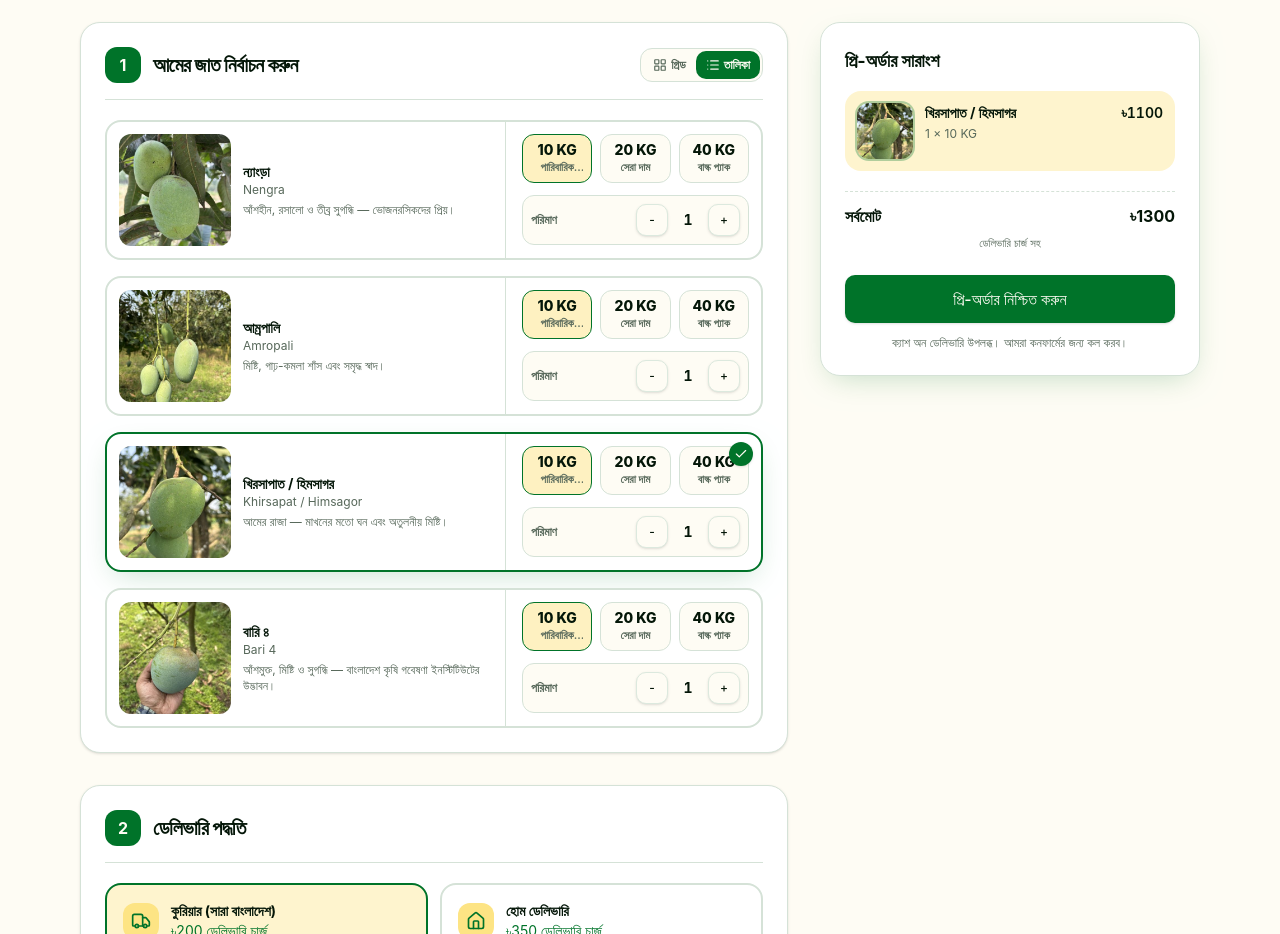
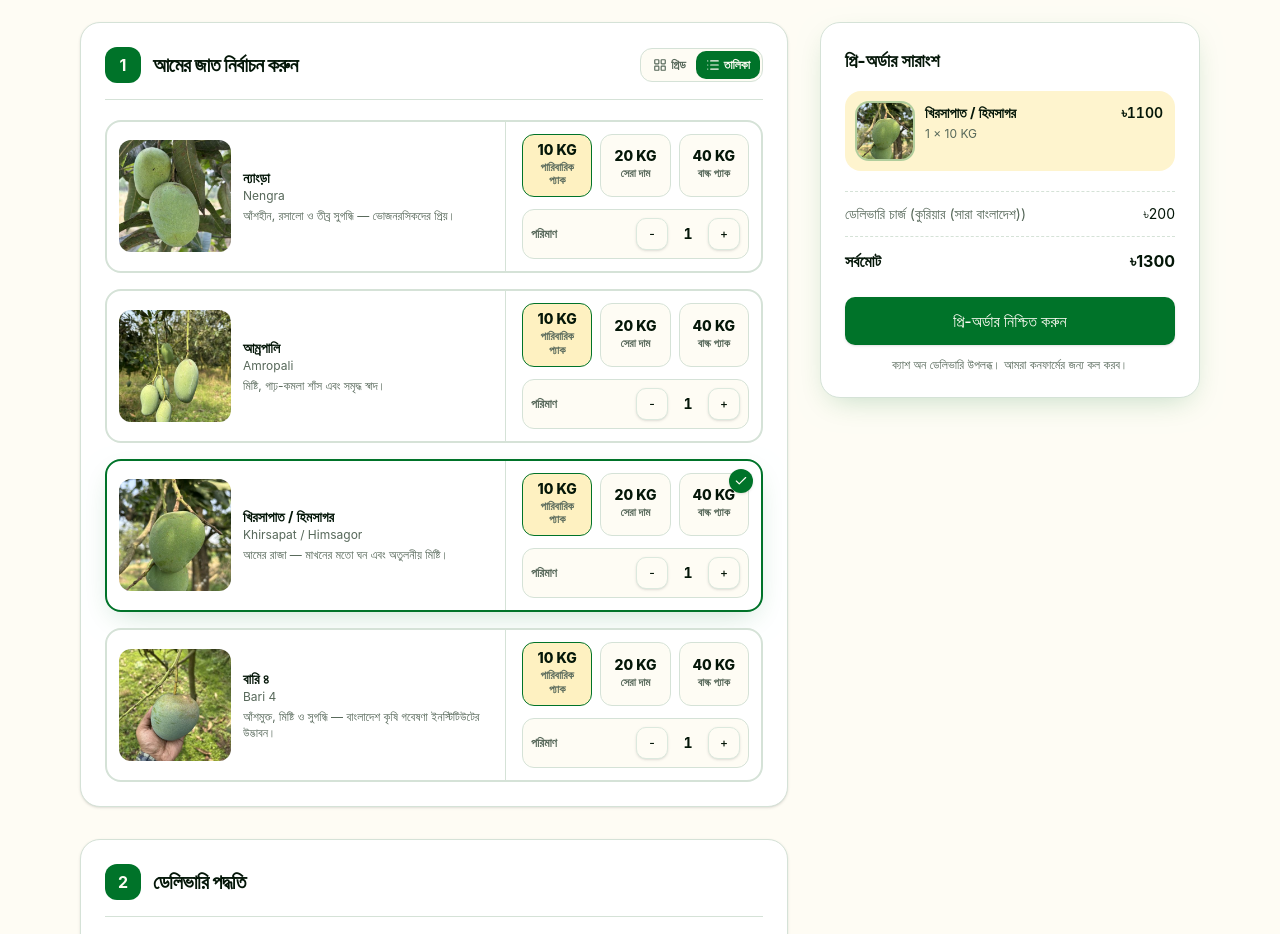
Before and after one commit to faisaliqbalpial/mango-mania-online-main, a React (Vite) app: page / in a window 1280 px wide. Shown: the part 780-1714 px from the top of the page. Built offline with nearby package versions, Linux system fonts and the light colour scheme.

Commit message:
Fix package label truncation.
Allow package sublabel to wrap and set a minimum height so Bengali/English labels don't cut off.

```diff
--- a/src/App.tsx
+++ b/src/App.tsx
@@ -97,7 +97,6 @@ mangoLine: (kg: string, p: number) => `আম (${kg}কেজি × ৳${p})`,
 qty: "পরিমাণ",
 deliveryCharge: "ডেলিভারি চার্জ",
 total: "সর্বমোট",
-totalHint: "ডেলিভারি চার্জ সহ",
 confirm: "প্রি-অর্ডার নিশ্চিত করুন",
 cod: "ক্যাশ অন ডেলিভারি উপলব্ধ। আমরা কনফার্মের জন্য কল করব।",
 feesTitle: "ডেলিভারি চার্জ",
@@ -172,7 +171,6 @@ mangoLine: (kg: string, p: number) => `Mango (${kg}kg × ৳${p})`,
 qty: "Quantity",
 deliveryCharge: "Delivery charge",
 total: "Total",
-totalHint: "Includes delivery",
 confirm: "Confirm Pre-Order",
 cod: "Cash on delivery available. We'll call to confirm.",
 feesTitle: "Delivery Charges",
@@ -295,6 +293,18 @@ useEffect(() => {
   let cancelled = false;
   const timeouts: ReturnType<typeof setTimeout>[] = [];
 
+  /** ms until the first “someone ordered” toast appears after load */
+  const FIRST_TOAST_MIN = 2000;
+  const FIRST_TOAST_MAX = 6500;
+
+  /** ms between hiding a toast and showing the next one */
+  const GAP_BEFORE_SHOW_MIN = 4500;
+  const GAP_BEFORE_SHOW_MAX = 15500;
+
+  /** ms each toast stays visible before fading */
+  const VISIBLE_MIN = 2100;
+  const VISIBLE_MAX = 4400;
+
   const after = (ms: number, fn: () => void) => {
     const id = setTimeout(() => {
       if (!cancelled) fn();
@@ -302,17 +312,19 @@ useEffect(() => {
     timeouts.push(id);
   };
 
+  const randBetween = (min: number, max: number) => min + Math.random() * (max - min);
+
   const cycle = () => {
-    after(4500 + Math.random() * 11000, () => {
+    after(randBetween(GAP_BEFORE_SHOW_MIN, GAP_BEFORE_SHOW_MAX), () => {
       setActivityToast({ id: Date.now(), text: randomSocialMessage(lang) });
-      after(2100 + Math.random() * 2300, () => {
+      after(randBetween(VISIBLE_MIN, VISIBLE_MAX), () => {
         setActivityToast(null);
         cycle();
       });
     });
   };
 
-  after(2000 + Math.random() * 4500, cycle);
+  after(randBetween(FIRST_TOAST_MIN, FIRST_TOAST_MAX), cycle);
 
   return () => {
     cancelled = true;
@@ -573,13 +585,15 @@ setVarietyLines((prev) => ({
 }))
 }
 className={cn(
-"rounded-lg border px-2 py-2 text-center text-xs font-semibold transition",
+"rounded-lg border px-2 py-2 text-center text-xs font-semibold transition min-h-[56px]",
 pkgActive ? "border-primary bg-accent/50" : "border-border bg-background hover:border-primary/40"
 )}
 aria-pressed={pkgActive}
 >
 <div className="text-sm font-extrabold leading-none">{p} KG</div>
-<div className="mt-1 text-[11px] text-muted-foreground leading-tight line-clamp-1">{t.pkgSub[p]}</div>
+<div className="mt-1 text-[11px] text-muted-foreground leading-tight whitespace-normal break-words">
+{t.pkgSub[p]}
+</div>
 </button>
 );
 })}
@@ -766,8 +780,12 @@ className="h-14 w-14 shrink-0 rounded-lg object-cover ring-2 ring-primary/30"
 </div>
 <div className="mt-5 space-y-2 text-sm">
 <div className="my-3 border-t border-dashed border-border" />
+<Row
+label={`${t.deliveryCharge} (${delivery === "home" ? t.home : t.courier})`}
+value={`৳${shipping}`}
+/>
+<div className="my-3 border-t border-dashed border-border" />
 <Row label={t.total} value={`৳${total}`} bold />
-<p className="text-center text-[11px] text-muted-foreground">{t.totalHint}</p>
 </div>
 <Button type="submit" form="order-form" size="lg" className="mt-6 h-12 w-full text-base">
 {t.confirm}
```
